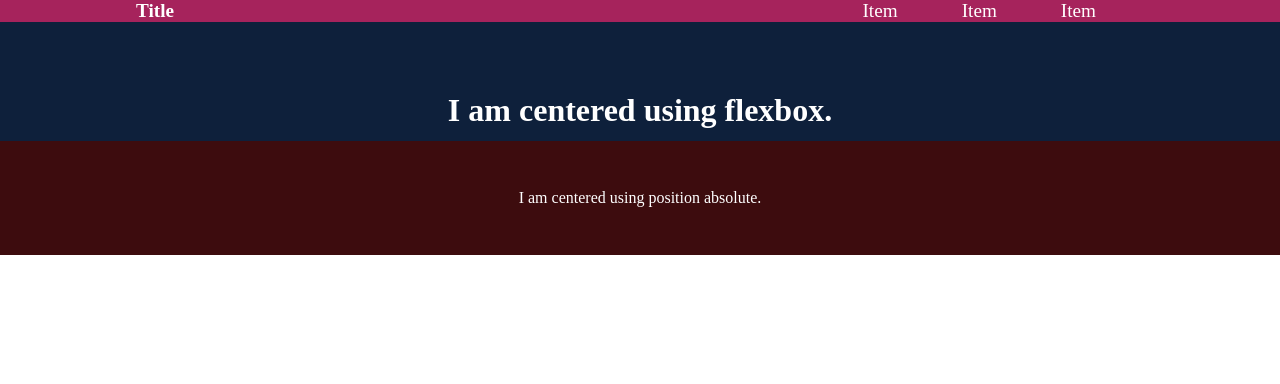
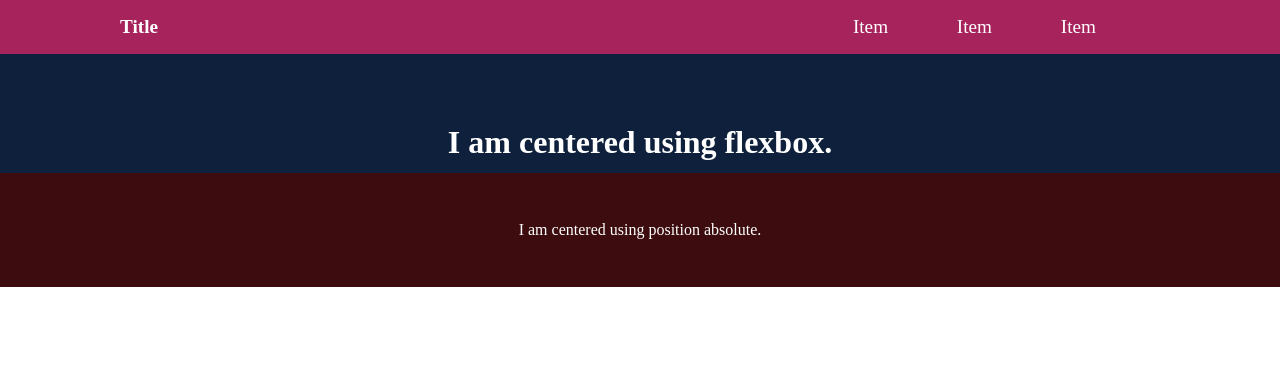
Before and after one commit to stephhappens/05-flex-practice, a website: page public/index.html in a window 1280 px wide. Shown: the top 384 px of the page. Drawn offline with nearby package versions, Linux system fonts and the light colour scheme; files that its build step writes are made by us from their sources.

Commit message:
fix nav bar

```diff
--- a/styles/app.scss
+++ b/styles/app.scss
@@ -21,15 +21,17 @@ $fa-font-path: '//netdna.bootstrapcdn.com/font-awesome/4.3.0/fonts';
   overflow: auto;
   width: 100%;
   color: #fff;
+  padding: 1rem;
+}
+
+.nav-group {
+  font-size: 1.2rem;
+  color: #fff;
+  float: right;
 }
 
 .nav-group__left {
   float: left;
-}
-.nav-group {
-  margin-left: 1rem;
-  font-size: 1.2rem;
-  color: #fff;
 }
 
 .nav-group__item a {
@@ -42,7 +44,6 @@ $fa-font-path: '//netdna.bootstrapcdn.com/font-awesome/4.3.0/fonts';
 .nav-group__item {
   display: inline;
   color: #fff;
-  float: right;
   padding-right: 4rem;
 
 }
```
